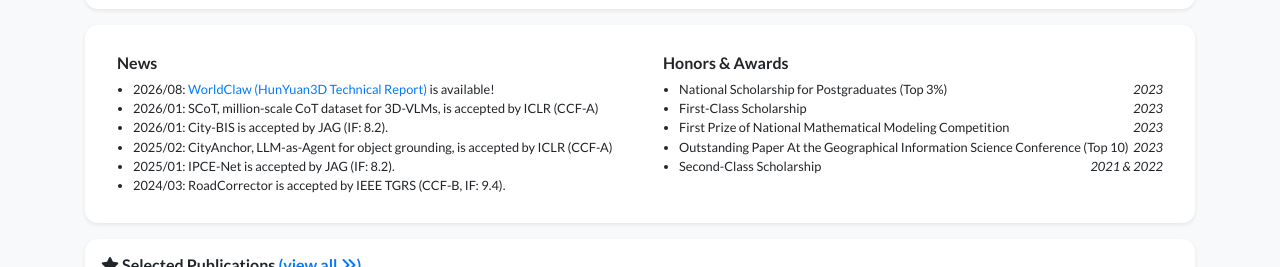
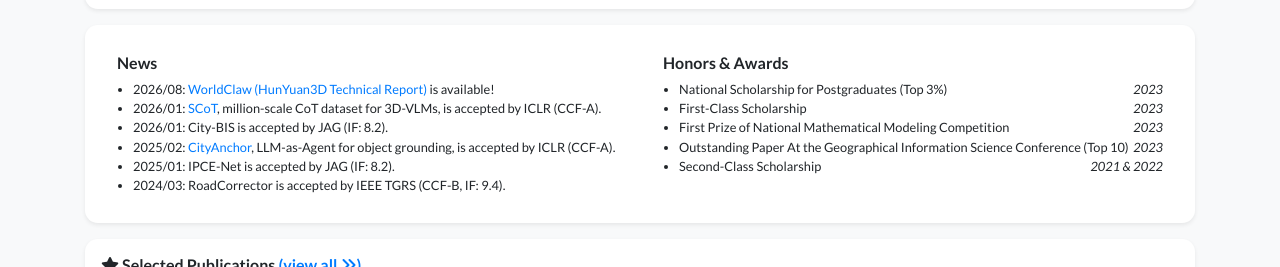
Before and after one commit to Lijp411/Lijp411.github.io, a Jekyll site: the page built from index.html, in a window 1280 px wide and 900 px high, scrolled down 465 px, cut to the strip 160-427 px from the top of the window. Built offline with Jekyll 4.4.1, drawn with Linux system fonts in a browser that asks for light colours; nearby versions of some CDN libraries; a style sheet for code colours, icons or effects is not loaded.

Commit message:
Update profile.yml

```diff
--- a/_data/profile.yml
+++ b/_data/profile.yml
@@ -69,11 +69,11 @@ news:
 - date: [2026/08]
   intr: '<a href="https://arxiv.org/pdf/2608.05248" target="_blank">WorldClaw (HunYuan3D Technical Report)</a> is available!'
 - date: [2026/01]
-  intr: "SCoT, million-scale CoT dataset for 3D-VLMs, is accepted by ICLR (CCF-A)"
+  intr: '<a href="https://openreview.net/pdf?id=5Tph6wFMOm" target="_blank">SCoT</a>, million-scale CoT dataset for 3D-VLMs, is accepted by ICLR (CCF-A).'
 - date: [2026/01]
   intr: "City-BIS is accepted by JAG (IF: 8.2)."
 - date: [2025/02]
-  intr: "CityAnchor, LLM-as-Agent for object grounding, is accepted by ICLR (CCF-A)"
+  intr: '<a href="https://iclr.cc/virtual/2025/poster/30802" target="_blank">CityAnchor</a>, LLM-as-Agent for object grounding, is accepted by ICLR (CCF-A).'
 - date: [2025/01]
   intr: "IPCE-Net is accepted by JAG (IF: 8.2)."
 - date: [2024/03]
```
